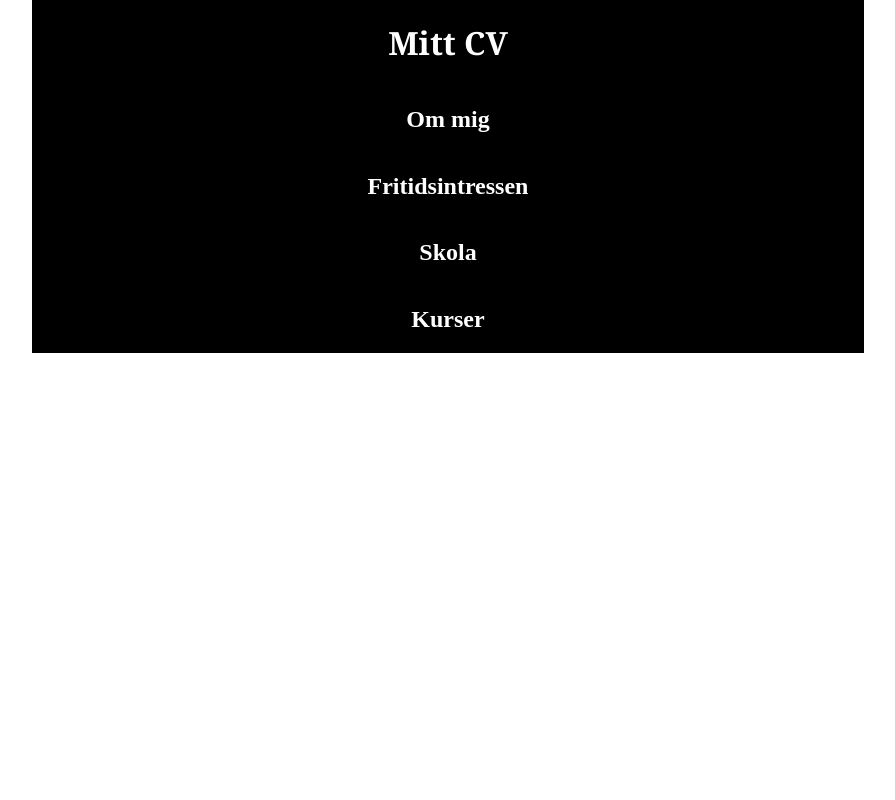
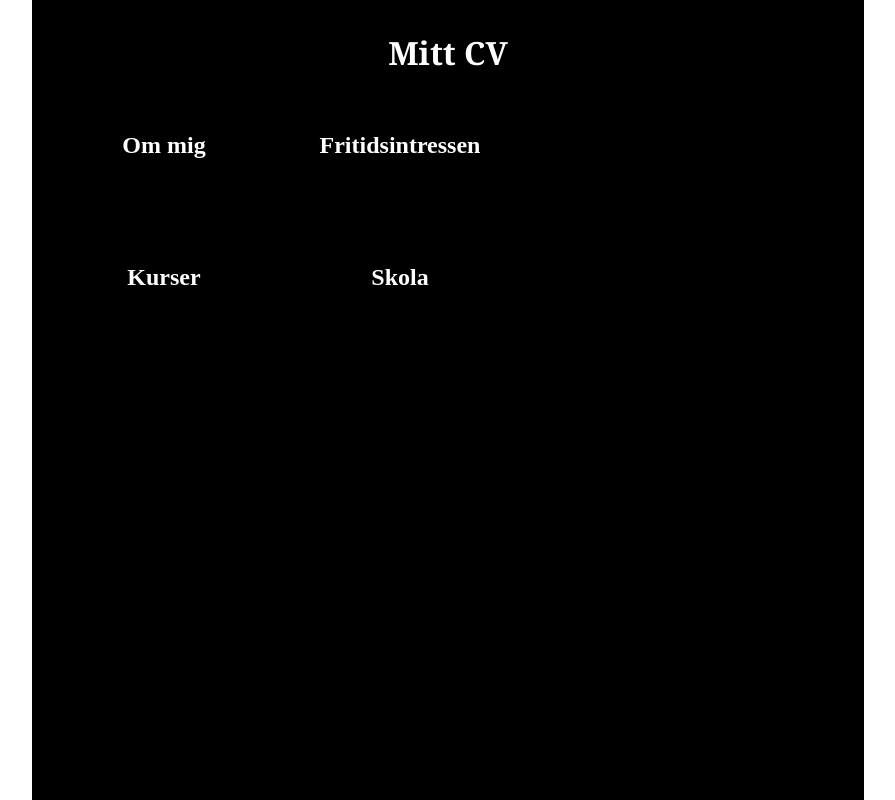
Before and after one commit to SannaIsak/sanna_isaksson_TE19C, a plain HTML site: page Webb1/me.html in a window 1280 px wide. Shown: the whole page, without its empty margins (192-1087 px from the left). Drawn offline with Linux system fonts and the light colour scheme.

Commit message:
2020-09-10

```diff
--- a/Webb1/me.html
+++ b/Webb1/me.html
@@ -8,14 +8,22 @@
 </head>
 <body>
     <div class="firstdiv">
-    <div>
+    <div class="seconddiv">
     <h1>Mitt CV</h1>
     </div>
     <div class="thirddiv">
+        <div class="forthdiv">
         <h2>Om mig</h2>
+        </div>
+        <div class="forthdiv" class="fifthdiv">
         <h2>Fritidsintressen</h2>
+        </div>
+        <div class="forthdiv" class="sixthdiv">
+        <h2>Kurser</h2>
+        </div>
+        <div class="forthdiv" class="seventhdiv">
         <h2>Skola</h2>
-        <h2>Kurser</h2>
+        </div>
     </div>
     </div>
 </body>
--- a/Webb1/style2.css
+++ b/Webb1/style2.css
@@ -1,6 +1,6 @@
-body{
+html, body{
     height: 100%;
-    margin: 0px
+    margin: 0px;
 }
 
 .firstdiv{
@@ -10,11 +10,36 @@ body{
     height: 100%;
 }
 
+.seconddiv{
+    padding-top: 10px;
+}
+
 .thirddiv{
+    width: 500px;
+}
 
+.forthdiv {
+    display: inline-block;
+    width: 200px;
+    height: 100px;
+    margin: 1em;
 }
+.fifthdiv{
+    vertical-align: top;
+    float: right;
+}
+
+.sixthdiv{
+    vertical-align: top;
+    float: right;
+}
+
+.seventhdiv{
+    vertical-align: top;
+    float: right;
+}
+
 div {
-    display: flex;
     flex-direction: column;
     text-align: center;
 
```
